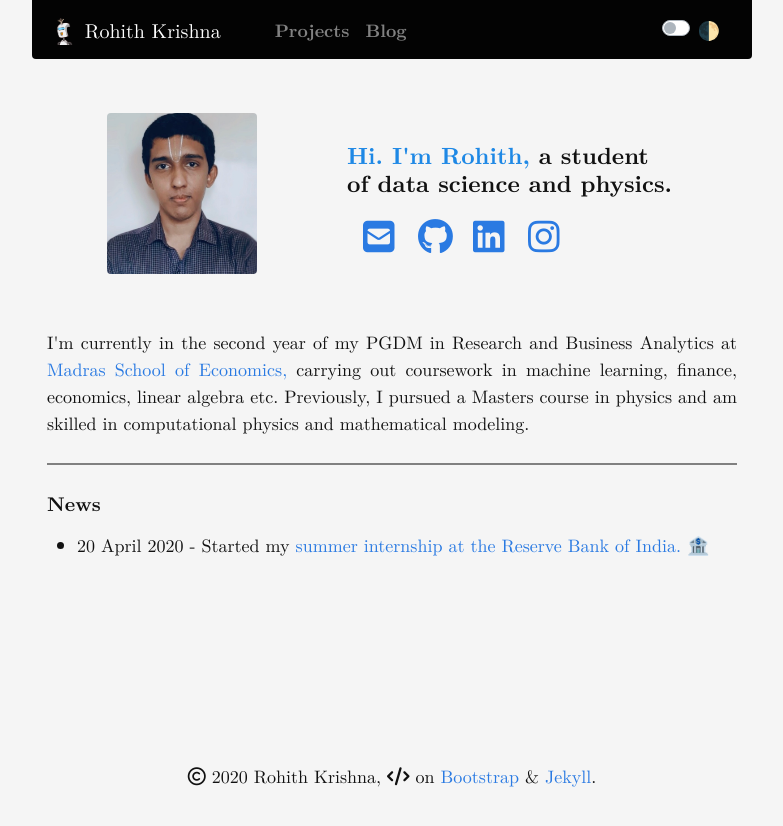
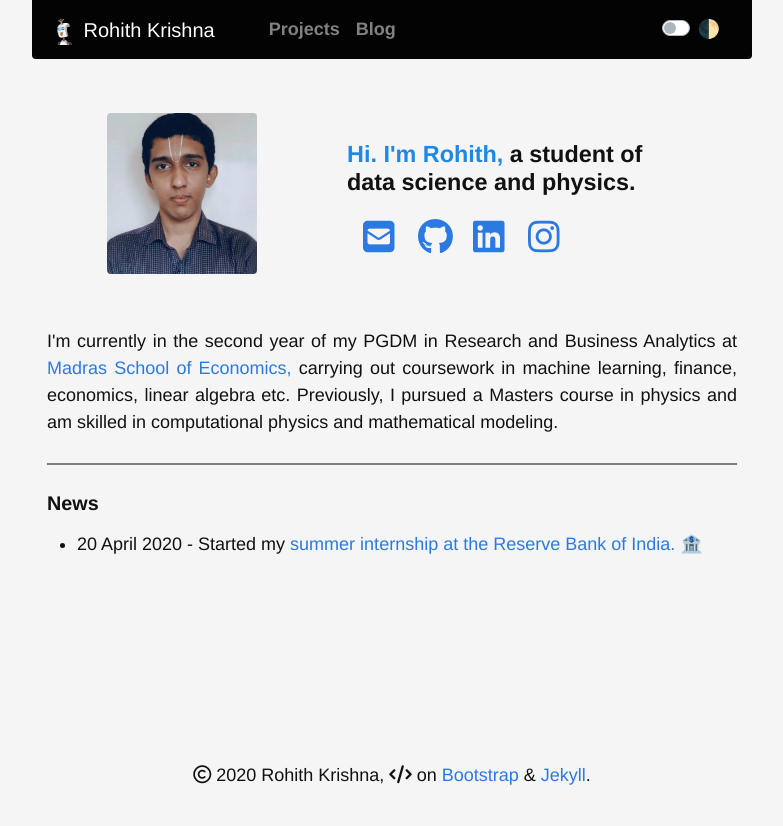
Before and after one commit to rohithmay/rohithmay.github.io, a Jekyll site: the page built from index.md, in a window 1280 px wide. Shown: the top 826 px of the page, without its empty margins (248-1031 px from the left). Built offline with Jekyll 4.4.1, drawn with Linux system fonts in a browser that asks for light colours; nearby versions of some CDN libraries; a style sheet for code colours, icons or effects is not loaded.

Commit message:
Update main.scss

```diff
--- a/css/main.scss
+++ b/css/main.scss
@@ -6,8 +6,8 @@
 
 // Our variables
 //$base-font-family: 'Nunito', Helvetica, Arial, sans-serif;
-// $base-font-family: 'Helvetica Neue', Helvetica, Arial, sans-serif;
-$base-font-family: 'Latin Modern', Georgia, Times, serif;
+$base-font-family: 'Helvetica Neue', Helvetica, Arial, sans-serif;
+// $base-font-family: 'Latin Modern', Georgia, Times, serif;
 $base-font-size: 18px;
 $small-font-size: $base-font-size * 0.875;
 $base-line-height: 1.5;
```
